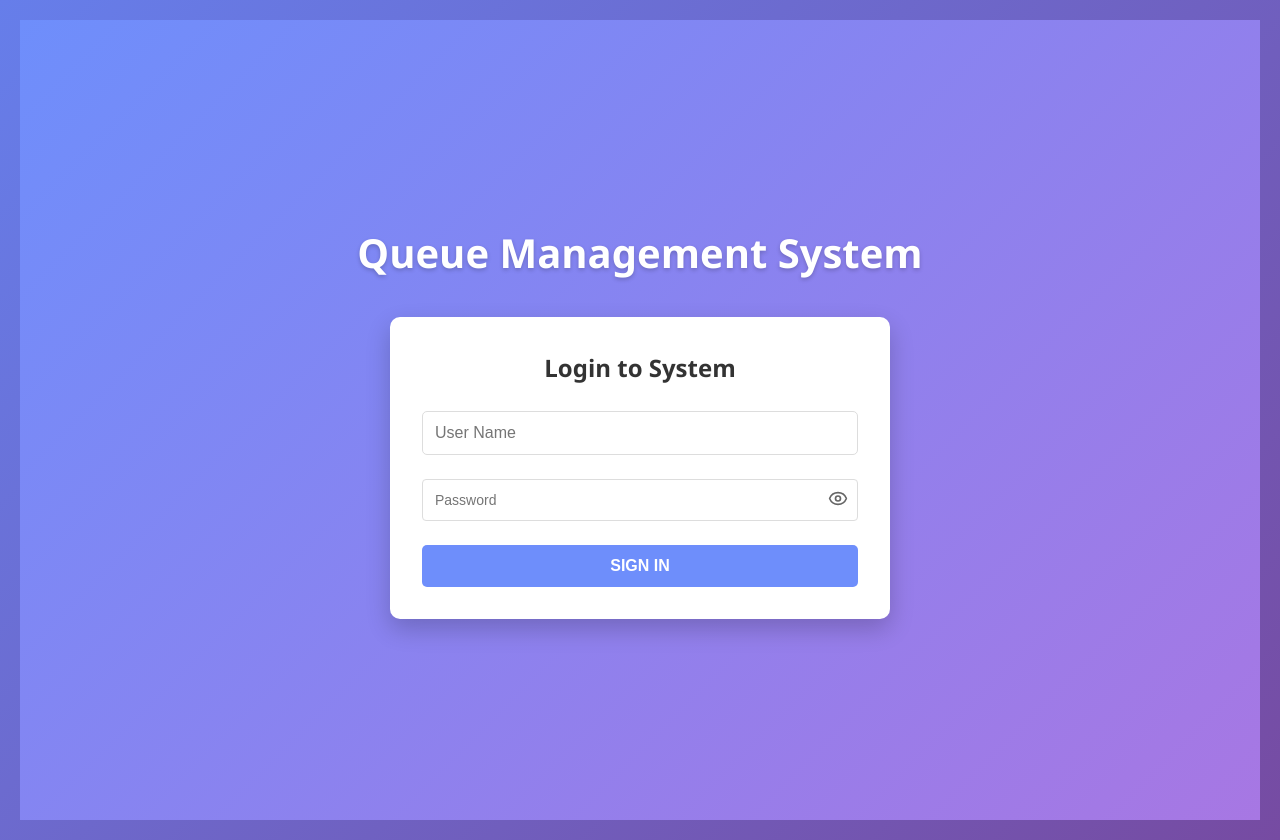
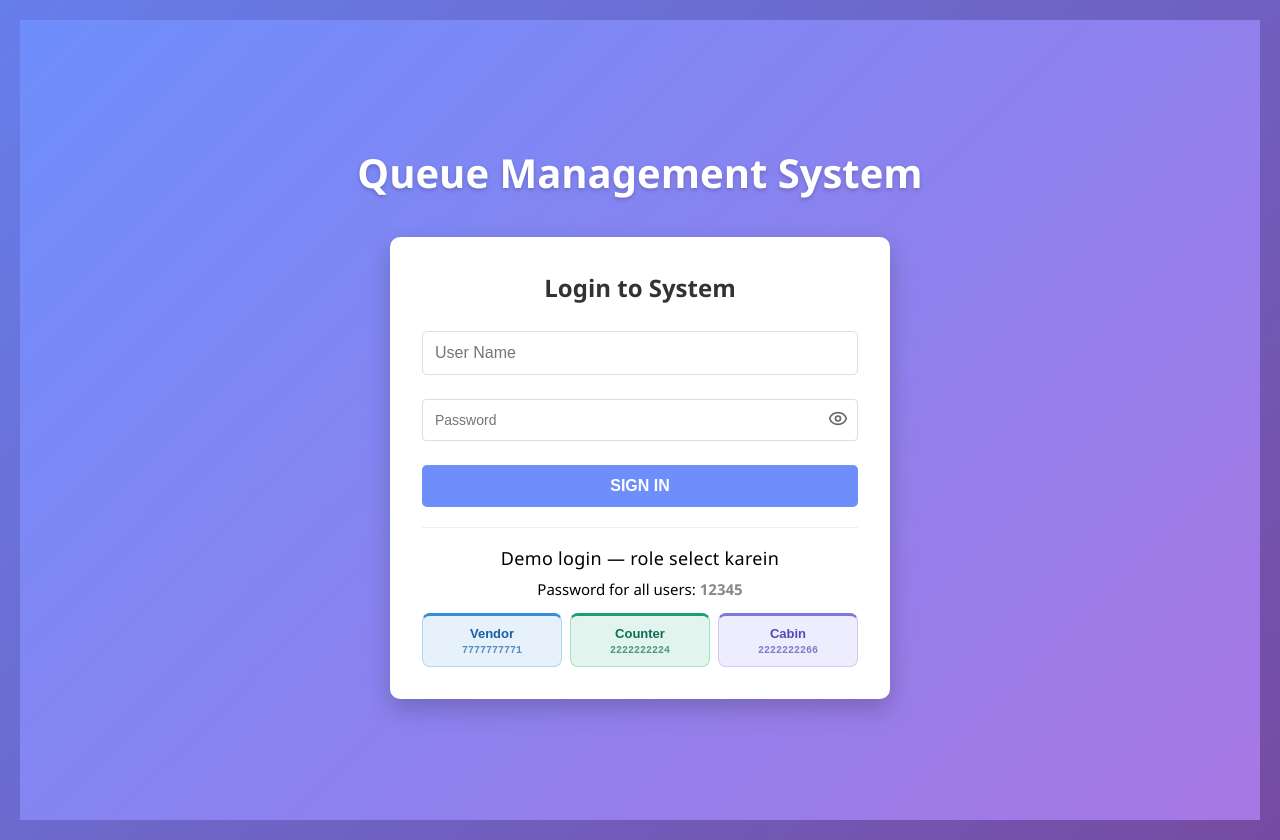
Before and after one commit to Nafisha08/Aqma-queue-management-, a React (Vite) app in the folder FRONTEND/: page / in a window 1280 px wide. Built offline with nearby package versions, Linux system fonts and the light colour scheme; no server answers.

Commit message:
demo login buttons added

```diff
--- a/FRONTEND/src/App.jsx
+++ b/FRONTEND/src/App.jsx
@@ -16,13 +16,10 @@ import TokenManagement from './components/TokenManagement'
 import TokenSuccess from './components/TokenSuccess'
 import { Eye, EyeOff } from 'lucide-react'
 
-// Private Route Component to protect authenticated routes
 const PrivateRoute = ({ children, isLoggedIn }) => {
   return isLoggedIn ? children : <Navigate to="/" replace />
 }
 
-// Configure axios base URL only. Headers will be set per-request.
-// axios.defaults.baseURL = 'http://localhost:8000'
 axios.defaults.baseURL = import.meta.env.VITE_API_URL
 
 function App() {
@@ -36,162 +33,106 @@ function App() {
   const [vendorId, setVendorId] = useState(null)
   const [loading, setLoading] = useState(true)
 
-  // Check for existing token on app load and validate it
   useEffect(() => {
     const validateToken = async () => {
       console.log('=== TOKEN VALIDATION START ===')
-
       try {
         const { token, user } = getCurrentSession()
-
         console.log('Token validation check:', {
           hasToken: !!token,
           hasUserData: !!user,
           tokenPreview: token ? token.substring(0, 20) + '...' : null
         })
-
         if (token && user) {
           console.log('Validating token with backend...')
-          console.log('Making request to:', axios.defaults.baseURL + '/api/auth/validate-token')
-
-          // Call API to validate token with shorter timeout
           const response = await axios.post('/api/auth/validate-token', {}, {
             headers: { Authorization: `Bearer ${token}` },
-            timeout: 3000 // 3 second timeout
+            timeout: 3000
           })
-
           console.log('Token validation successful:', response.data)
-
-          // If valid, set user info and logged in state
           setUsername(user.username)
           setUserRole(user.role)
           setVendorId(user.vendorId)
           setIsLoggedIn(true)
-          console.log('User authenticated, redirecting to dashboard')
         } else {
-          console.log('No token or user data found, user not authenticated')
           setIsLoggedIn(false)
         }
       } catch (error) {
-        console.log('Token validation failed:', {
-          status: error.response?.status,
-          statusText: error.response?.statusText,
-          data: error.response?.data,
-          message: error.message,
-          isNetworkError: !error.response,
-          code: error.code
-        })
-
-        // Token invalid, expired, or network error - clear storage and set logged out
+        console.log('Token validation failed:', error.message)
         clearCurrentSession()
         setIsLoggedIn(false)
-        console.log('Token cleared due to validation failure, user logged out')
-
-        // Show error message only if it's not a network error
-        if (!error.code?.includes('NETWORK') && !error.code?.includes('ECONNREFUSED') && error.response) {
-          console.log('Backend responded with error, showing error message')
-        } else {
-          console.log('Network error or server not reachable, proceeding to login page')
-        }
       } finally {
         console.log('=== TOKEN VALIDATION END ===')
         setLoading(false)
       }
     }
 
-    // Add a fallback timeout to ensure loading never gets stuck
     const fallbackTimeout = setTimeout(() => {
-      console.log('Fallback timeout reached, stopping loading')
       setLoading(false)
       setIsLoggedIn(false)
-    }, 5000) // 5 second fallback
+    }, 5000)
 
     validateToken().finally(() => {
       clearTimeout(fallbackTimeout)
     })
 
-    // Cleanup timeout on unmount
     return () => {
       clearTimeout(fallbackTimeout)
     }
   }, [])
+
+  // ✅ Demo credentials fill function
+  const fillDemo = (user, pass) => {
+    setUsername(user)
+    setPassword(pass)
+    setError('')
+  }
 
   const handleLogin = async (e) => {
     e.preventDefault()
     setError('')
     setSuccess('')
 
-    console.log('=== FRONTEND LOGIN ATTEMPT ===')
-    console.log('Frontend: Making login request...')
-    console.log('API URL:', axios.defaults.baseURL + '/api/auth/login')
-    console.log('Request data:', { username, password })
-
     try {
       const response = await axios.post('/api/auth/login', {
         username,
         password
       }, {
-        headers: {
-          'Content-Type': 'application/json'
-        },
+        headers: { 'Content-Type': 'application/json' },
         withCredentials: true,
-        timeout: 10000 // 10 second timeout
+        timeout: 10000
       })
 
-      console.log('Frontend: Response received:', response.data)
-      console.log('Frontend: Response status:', response.status)
-
-      // Validate response structure
       if (!response.data.token || !response.data.user) {
         throw new Error('Invalid response structure from server')
       }
 
-      // ✅ Backend NEW response format with userType, cabin, and counter info
       setSuccess(response.data.message)
       setIsLoggedIn(true)
       setUserRole(response.data.user.role)
 
-      // Set vendorId if user is a vendor
       if (response.data.user.role === 'vendor' && response.data.user.vendorId) {
         setVendorId(response.data.user.vendorId)
       }
 
-      // ✅ CRITICAL: Store complete user object with cabin/counter info
       setCurrentSession(response.data.user.role, response.data.token, response.data.user)
 
-      console.log('Frontend: Login successful, session stored')
-      console.log('Frontend: User data stored:', response.data.user)
-
     } catch (error) {
-      console.error('Frontend: Login error:', error)
-      console.error('Frontend: Error response:', error.response)
-      console.error('Frontend: Error details:', {
-        status: error.response?.status,
-        statusText: error.response?.statusText,
-        data: error.response?.data,
-        message: error.message,
-        code: error.code
-      })
-
-      // Enhanced error handling
       if (error.code === 'ECONNREFUSED' || error.code === 'ERR_NETWORK') {
         setError('Cannot connect to server. Please try again later.')
       } else if (error.code === 'ECONNABORTED' || error.message.includes('timeout')) {
         setError('Request timeout. Server took too long to respond. Please try again.')
       } else if (error.response) {
-        // Server responded with error
         const errorMessage = error.response.data?.message ||
           error.response.data?.error ||
           `Server error (${error.response.status})`
         setError(errorMessage)
       } else {
-        // Network or other error
         setError('Login failed. Please check your connection and try again.')
       }
     }
   }
 
-  // Logout function
   const handleLogout = async () => {
     try {
       const { token } = getCurrentSession()
@@ -203,9 +144,7 @@ function App() {
       }
     } catch (error) {
       console.error('Logout error:', error)
-      // Don't show error to user, just proceed with logout
     } finally {
-      // Clear local storage and state regardless of API call result
       clearCurrentSession()
       setIsLoggedIn(false)
       setUsername('')
@@ -215,11 +154,10 @@ function App() {
     }
   }
 
-  // Enhanced loading screen
   if (loading) {
     return (
       <div className="app-container">
-        <div className="loading-container" style={{
+        <div style={{
           display: 'flex',
           flexDirection: 'column',
           justifyContent: 'center',
@@ -259,11 +197,17 @@ function App() {
     )
   }
 
+  // Demo roles data
+  const demoRoles = [
+    { label: 'Vendor', user: '7777777771', pass: '12345', color: '#185FA5', bg: '#E6F1FB', border: '#B5D4F4', topBorder: '#378ADD' },
+    { label: 'Counter', user: '2222222224', pass: '12345', color: '#0F6E56', bg: '#E1F5EE', border: '#9FE1CB', topBorder: '#1D9E75' },
+    { label: 'Cabin', user: '2222222266', pass: '12345', color: '#534AB7', bg: '#EEEDFE', border: '#CECBF6', topBorder: '#7F77DD' },
+  ]
+
   return (
     <Router>
       <div className="app-container">
         <Routes>
-          {/* Login Route - redirect to dashboard if already logged in */}
           <Route path="/" element={
             isLoggedIn ? <Navigate to="/dashboard" replace /> : (
               <div className="login-container">
@@ -327,6 +271,61 @@ function App() {
                     </button>
                   </form>
 
+                  {/* ✅ Demo Credentials Section */}
+                  <div style={{ marginTop: '20px', borderTop: '1px solid #eee', paddingTop: '16px' }}>
+                    <p style={{
+                      textAlign: 'center',
+                      fontSize: '18px',
+                      color: 'black',
+                      margin: '0 0 4px',
+                      letterSpacing: '0.3px'
+                    }}>
+                      Demo login — role select karein
+                    </p>
+                    <p style={{
+                      textAlign: 'center',
+                      fontSize: '15px',
+                      color: 'black',
+                      margin: '0 0 12px',
+                    }}>
+                      Password for all users: <strong style={{ color: '#888' }}>12345</strong>
+                    </p>
+                    <div style={{ display: 'grid', gridTemplateColumns: 'repeat(3, 1fr)', gap: '8px' }}>
+                      {demoRoles.map(({ label, user, pass, color, bg, border, topBorder }) => (
+                        <button
+                          key={label}
+                          type="button"
+                          onClick={() => fillDemo(user, pass)}
+                          style={{
+                            padding: '10px 6px',
+                            background: bg,
+                            color: color,
+                            border: `1px solid ${border}`,
+                            borderTop: `3px solid ${topBorder}`,
+                            borderRadius: '8px',
+                            fontSize: '12px',
+                            fontWeight: '600',
+                            cursor: 'pointer',
+                            display: 'flex',
+                            flexDirection: 'column',
+                            alignItems: 'center',
+                            gap: '4px',
+                            transition: 'opacity 0.15s',
+                          }}
+                          onMouseEnter={e => e.currentTarget.style.opacity = '0.85'}
+                          onMouseLeave={e => e.currentTarget.style.opacity = '1'}
+                        >
+                          <span style={{ fontSize: '13px' }}>{label}</span>
+                          <span style={{ fontSize: '10px', color: color, opacity: 0.7, fontFamily: 'monospace' }}>
+                            {user}
+                          </span>
+                        </button>
+                      ))}
+                    </div>
+                  </div>
+                  {/* ✅ End Demo Section */}
+
+
                   {error && <div className="error-message">{error}</div>}
                   {success && <div className="success-message">{success}</div>}
                 </div>
@@ -334,41 +333,24 @@ function App() {
             )
           } />
 
-          {/* Protected Dashboard Route */}
           <Route path="/dashboard" element={
             <PrivateRoute isLoggedIn={isLoggedIn}>
               {userRole === 'superadmin' ? (
-                <SuperAdminDashboard
-                  username={username}
-                  onLogout={handleLogout}
-                />
+                <SuperAdminDashboard username={username} onLogout={handleLogout} />
               ) : userRole === 'vendor' ? (
-                <VendorDashboard
-                  username={username}
-                  vendorId={vendorId}
-                  onLogout={handleLogout}
-                />
+                <VendorDashboard username={username} vendorId={vendorId} onLogout={handleLogout} />
               ) : userRole === 'user' ? (
-                <CustomerDashboard
-                  username={username}
-                  onLogout={handleLogout}
-                />
+                <CustomerDashboard username={username} onLogout={handleLogout} />
               ) : (
                 <div className="dashboard">
                   <h1>Welcome to the {userRole.toUpperCase()} Dashboard</h1>
                   <p>You have successfully logged in as {username}!</p>
-                  <button
-                    className="logout-button"
-                    onClick={handleLogout}
-                  >
-                    Logout
-                  </button>
+                  <button className="logout-button" onClick={handleLogout}>Logout</button>
                 </div>
               )}
             </PrivateRoute>
           } />
 
-          {/* ✅ Cabin Dashboard Route - NEW */}
           <Route path="/cabin-dashboard" element={
             <PrivateRoute isLoggedIn={isLoggedIn}>
               <CabinDashboard
@@ -378,7 +360,6 @@ function App() {
             </PrivateRoute>
           } />
 
-          {/* ✅ Counter Dashboard Route - NEW */}
           <Route path="/customer-counter" element={
             <PrivateRoute isLoggedIn={isLoggedIn}>
               <CustomerCounterDashboard
@@ -388,41 +369,28 @@ function App() {
             </PrivateRoute>
           } />
 
-          {/* ✅ Vendor Dashboard Route - EXPLICIT */}
           <Route path="/vendor-dashboard" element={
             <PrivateRoute isLoggedIn={isLoggedIn}>
-              <VendorDashboard
-                username={username}
-                vendorId={vendorId}
-                onLogout={handleLogout}
-              />
+              <VendorDashboard username={username} vendorId={vendorId} onLogout={handleLogout} />
             </PrivateRoute>
           } />
 
-          {/* ✅ Admin Dashboard Route - EXPLICIT */}
           <Route path="/admin-dashboard" element={
             <PrivateRoute isLoggedIn={isLoggedIn}>
-              <SuperAdminDashboard
-                username={username}
-                onLogout={handleLogout}
-              />
+              <SuperAdminDashboard username={username} onLogout={handleLogout} />
             </PrivateRoute>
           } />
 
-          {/* ✅ Receptionist Dashboard Route - NEW */}
           <Route path="/receptionist-dashboard" element={
             <PrivateRoute isLoggedIn={isLoggedIn}>
               <div className="dashboard">
                 <h1>Receptionist Dashboard</h1>
                 <p>Welcome {username}!</p>
-                <button className="logout-button" onClick={handleLogout}>
-                  Logout
-                </button>
+                <button className="logout-button" onClick={handleLogout}>Logout</button>
               </div>
             </PrivateRoute>
           } />
 
-          {/* Other protected routes */}
           <Route path="/token-form" element={
             <PrivateRoute isLoggedIn={isLoggedIn}>
               <TokenForm />
```
